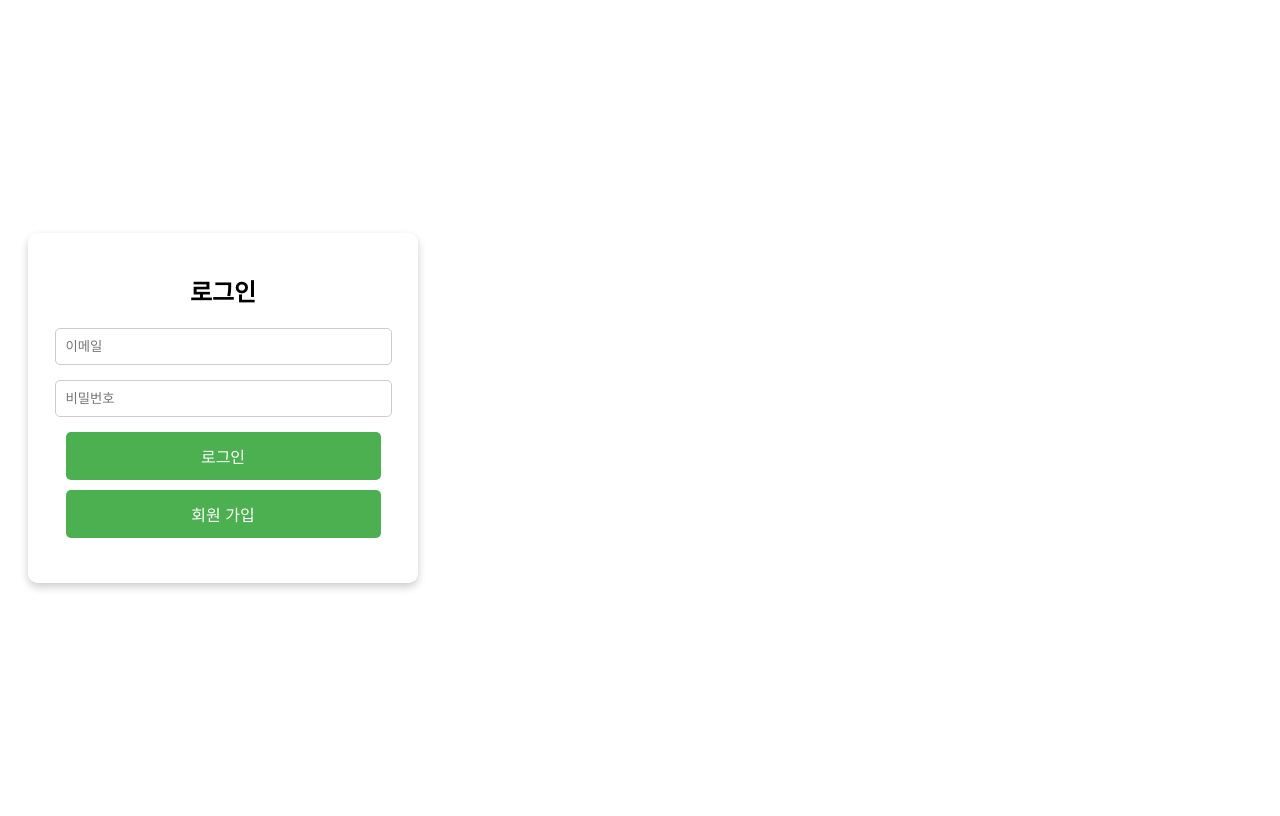
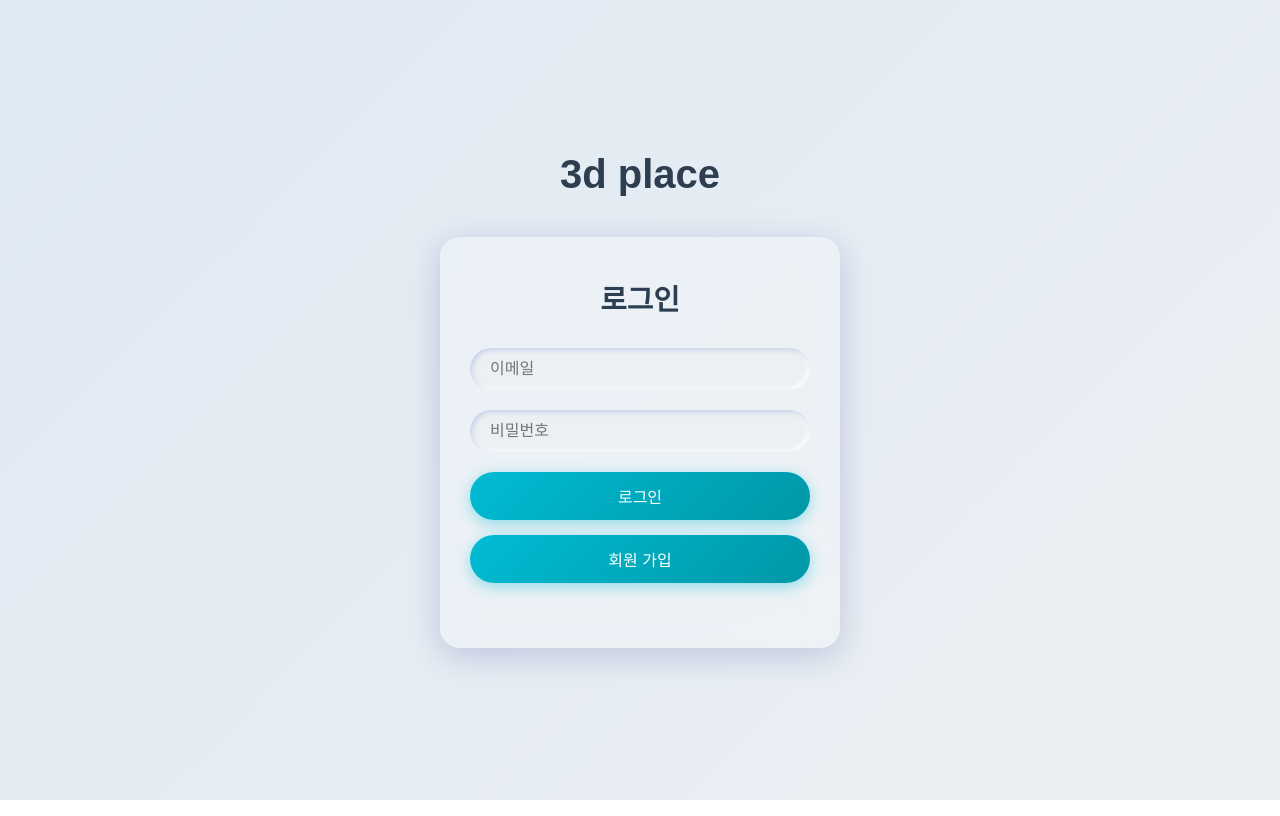
Before and after one commit to nohhyungjin/3d-place, a website: page build/login/login.html in a window 1280 px wide. Drawn offline with nearby package versions, Linux system fonts and the light colour scheme; no server answers; a web font is replaced by a local one.

Commit message:
change design

```diff
--- /dev/null
+++ b/build/login/login.css
@@ -0,0 +1,100 @@
+@font-face {
+    font-family: "42DotSans";
+    src: url("../fonts/42dotSans-VariableFont_wght.ttf") format("truetype");
+    font-weight: normal;
+    font-style: normal;
+  }
+
+  /* Reset */
+  * {
+    margin: 0;
+    padding: 0;
+    box-sizing: border-box;
+  }
+
+  body {
+    font-family: "42DotSans", sans-serif;
+    height: 100vh;
+    background: linear-gradient(135deg, #dfe9f3, #ecf0f3);
+    display: flex;
+    flex-direction: column;
+    align-items: center;
+    justify-content: center;
+  }
+
+  /* 타이틀 */
+  .title {
+    font-size: 2.5rem;
+    font-weight: bold;
+    color: #2c3e50;
+    margin-bottom: 40px;
+  }
+
+  /* 로그인 박스 */
+  .container {
+    background: rgba(255, 255, 255, 0.25);
+    backdrop-filter: blur(15px);
+    border-radius: 20px;
+    padding: 40px 30px;
+    box-shadow: 0 8px 32px 0 rgba(31, 38, 135, 0.2);
+    width: 90%;
+    max-width: 400px;
+    text-align: center;
+  }
+
+  /* 로그인 제목 */
+  .container h2 {
+    font-size: 1.8rem;
+    margin-bottom: 30px;
+    color: #2c3e50;
+  }
+
+  /* 입력 폼 */
+  input[type="text"],
+  input[type="password"] {
+    font-family: "42DotSans", sans-serif;
+    width: 100%;
+    padding: 12px 20px;
+    margin-bottom: 20px;
+    border: none;
+    border-radius: 50px;
+    background: #ecf0f3;
+    box-shadow: inset 2px 2px 5px #c8d0e7, inset -2px -2px 5px #ffffff;
+    font-size: 1rem;
+  }
+
+  /* 버튼 스타일 */
+  button {
+    font-family: "42DotSans", sans-serif;
+    width: 100%;
+    padding: 12px 25px;
+    font-size: 1rem;
+    border: none;
+    border-radius: 50px;
+    color: white;
+    background: linear-gradient(135deg, #00bcd4, #0097a7);
+    box-shadow: 0 4px 15px rgba(0, 188, 212, 0.4);
+    cursor: pointer;
+    transition: all 0.3s ease;
+    margin-bottom: 15px;
+  }
+
+  button:hover {
+    transform: translateY(-3px);
+    box-shadow: 0 6px 20px rgba(0, 188, 212, 0.6);
+  }
+
+  /* 메시지 출력 */
+  #message {
+    margin-top: 10px;
+    font-size: 0.9rem;
+    color: red;
+    font-weight: bold;
+  }
+
+  /* 로그인된 사용자 정보 */
+  #userInfo {
+    margin-top: 10px;
+    font-size: 0.9rem;
+    color: #607d8b;
+  }
--- a/build/login/login.html
+++ b/build/login/login.html
@@ -4,6 +4,7 @@
     <meta charset="UTF-8" />
     <meta name="viewport" content="width=device-width, initial-scale=1.0" />
     <title>Minecraft 3D Place</title>
+    <link rel="stylesheet" href="login.css" />
     <script src="https://cdnjs.cloudflare.com/ajax/libs/three.js/r128/three.min.js"></script>
     <script src="https://cdn.jsdelivr.net/npm/three@0.128.0/examples/js/controls/OrbitControls.js"></script>
     <script type="module">
@@ -103,77 +104,7 @@
         window.location.href = "signup.html"; // Replace with your signup page URL
       });
     </script>
-    <style>
-      /* 42 Dot Sans 글꼴 등록 */
-      @font-face {
-        font-family: "42DotSans";
-        src: url("../fonts/42dotSans-VariableFont_wght.ttf") format("truetype");
-        font-weight: normal;
-        font-style: normal;
-      }
-      /* 기본 스타일 */
-      body {
-        font-family: "42DotSans", sans-serif;
-        background-size: cover;
-        display: flex;
-        justify-content: center;
-        align-items: center;
-        height: 100vh;
-        position: relative;
-        flex-direction: column;
-      }
-      .title {
-        font-size: 48px; /* 글씨 크기 크게 조정 */
-        font-weight: bold;
-        color: white;
-        text-align: center;
-        margin-bottom: 50px; /* 제목과 로그인 폼 사이에 간격을 추가 */
-      }
-      .container {
-        width: 350px;
-        padding: 20px;
-        background: rgba(255, 255, 255, 0.9);
-        border-radius: 10px;
-        box-shadow: 0 4px 8px rgba(0, 0, 0, 0.2);
-        text-align: center;
-        position: absolute;
-        left: 20px;
-      }
-      input[type="text"],
-      input[type="password"] {
-        font-family: "42DotSans", sans-serif;
-        width: 90%;
-        padding: 10px;
-        margin-bottom: 15px;
-        border: 1px solid #ccc;
-        border-radius: 5px;
-      }
-      button {
-        font-family: "42DotSans", sans-serif;
-        width: 90%;
-        padding: 12px;
-        background-color: #4caf50;
-        color: white;
-        border: none;
-        cursor: pointer;
-        border-radius: 5px;
-        font-size: 16px;
-        margin-bottom: 10px; /* 버튼들 사이에 간격을 추가 */
-      }
-      button:hover {
-        font-family: "42DotSans", sans-serif;
-        background-color: #45a049;
-      }
-      #message {
-        margin-top: 15px;
-        color: red;
-        font-weight: bold;
-      }
-      #userInfo {
-        margin-top: 15px;
-        font-size: 14px;
-      }
-    </style>
+
   </head>
   <body>
     <div class="title">3d place</div>
--- a/build/signup/signup.css
+++ b/build/signup/signup.css
@@ -5,6 +5,7 @@
   font-style: normal;
 }
 
+/* Reset */
 * {
   margin: 0;
   padding: 0;
@@ -16,38 +17,51 @@ body {
   height: 100vh;
   background: linear-gradient(135deg, #dfe9f3, #ecf0f3);
   display: flex;
+  flex-direction: column;
+  align-items: center;
   justify-content: center;
-  align-items: center;
 }
 
+/* 타이틀 */
+h1 {
+  font-size: 2.5rem;
+  font-weight: bold;
+  color: #2c3e50;
+  margin-bottom: 40px;
+}
+
+/* 회원가입 박스 */
 .container {
   background: rgba(255, 255, 255, 0.25);
   backdrop-filter: blur(15px);
   border-radius: 20px;
-  padding: 60px 40px;
-  text-align: center;
+  padding: 40px 30px;
   box-shadow: 0 8px 32px 0 rgba(31, 38, 135, 0.2);
   width: 90%;
-  max-width: 480px;
+  max-width: 400px;
+  text-align: center;
 }
 
-.container h1 {
-  font-size: 2.8rem;
+/* 입력 폼 */
+input[type="email"],
+input[type="password"] {
+  font-family: "42DotSans", sans-serif;
+  width: 100%;
+  padding: 12px 20px;
   margin-bottom: 20px;
-  color: #2c3e50;
+  border: none;
+  border-radius: 50px;
+  background: #ecf0f3;
+  box-shadow: inset 2px 2px 5px #c8d0e7, inset -2px -2px 5px #ffffff;
+  font-size: 1rem;
 }
 
-.container p {
-  font-size: 1.2rem;
-  color: #607d8b;
-  margin-bottom: 40px;
-  line-height: 1.6;
-}
-
+/* 버튼 스타일 */
 button {
   font-family: "42DotSans", sans-serif;
-  padding: 15px 35px;
-  font-size: 1.1rem;
+  width: 100%;
+  padding: 12px 25px;
+  font-size: 1rem;
   border: none;
   border-radius: 50px;
   color: white;
@@ -55,9 +69,18 @@ button {
   box-shadow: 0 4px 15px rgba(0, 188, 212, 0.4);
   cursor: pointer;
   transition: all 0.3s ease;
+  margin-bottom: 15px;
 }
 
 button:hover {
   transform: translateY(-3px);
   box-shadow: 0 6px 20px rgba(0, 188, 212, 0.6);
 }
+
+/* 메시지 출력 */
+#message {
+  margin-top: 10px;
+  font-size: 0.9rem;
+  color: red;
+  font-weight: bold;
+}
```
